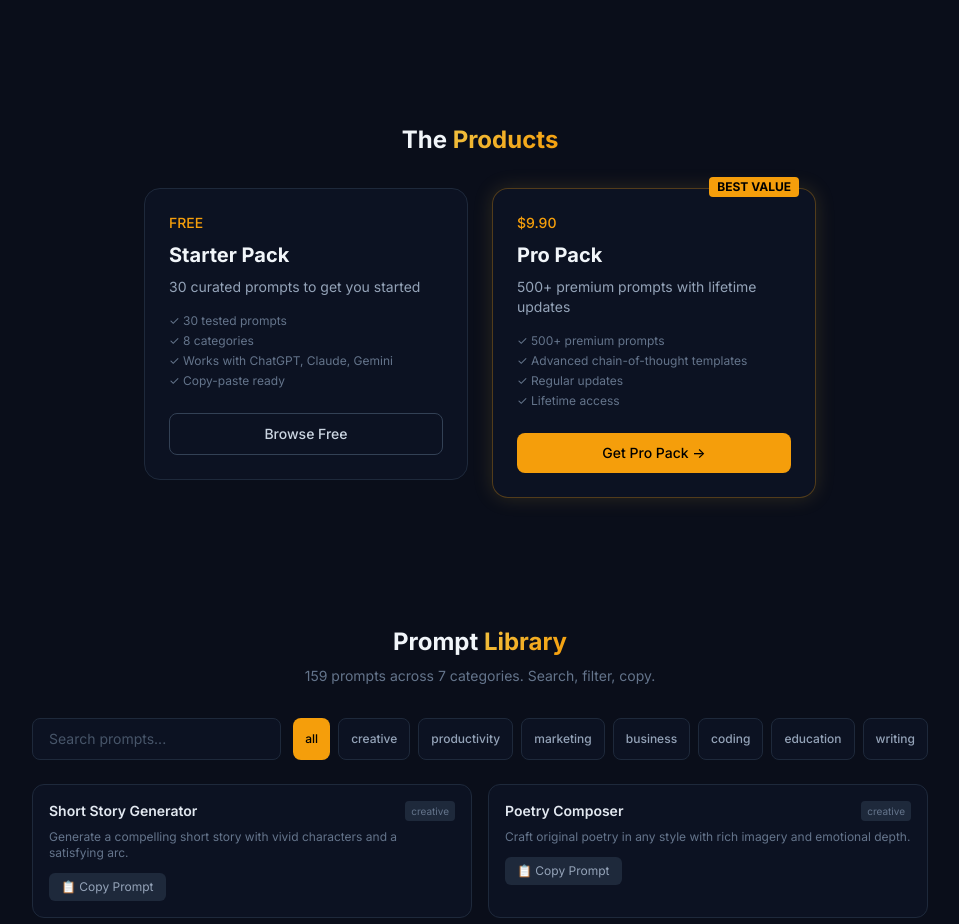
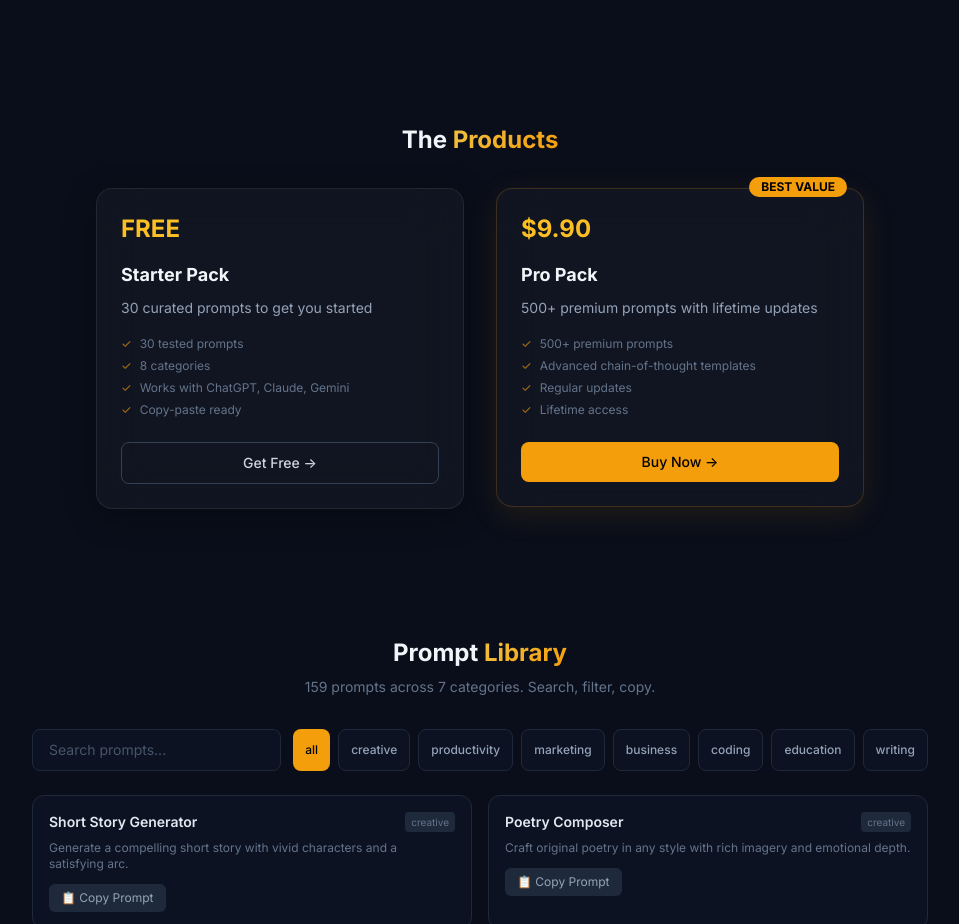
Before and after one commit to kax168/promptvault, a Next.js app: page / in a window 1280 px wide. Shown: the part 1320-2244 px from the top of the page, without its empty margins (160-1119 px from the left). Built offline with nearby package versions, Linux system fonts and the light colour scheme.

Commit message:
🃏 Add glassmorphism ProductCard with hover animations

```diff
--- /dev/null
+++ b/src/components/ProductCard.tsx
@@ -0,0 +1,111 @@
+"use client";
+import { motion } from "framer-motion";
+import { Button } from "@/components/ui/Button";
+import { cn } from "@/lib/utils";
+
+interface ProductCardProps {
+  title: string;
+  description: string;
+  price: number;
+  originalPrice?: number;
+  isFree?: boolean;
+  link: string;
+  featured?: boolean;
+  badge?: string;
+  features?: string[];
+  className?: string;
+}
+
+export function ProductCard({
+  title,
+  description,
+  price,
+  originalPrice,
+  isFree = false,
+  link,
+  featured = false,
+  badge,
+  features,
+  className,
+}: ProductCardProps) {
+  return (
+    <motion.div
+      whileHover={{ scale: 1.03, y: -4 }}
+      transition={{ type: "spring", stiffness: 300, damping: 20 }}
+      className={cn("relative group", className)}
+    >
+      {/* Glow effect on hover */}
+      <div
+        className={cn(
+          "absolute -inset-0.5 rounded-2xl opacity-0 group-hover:opacity-100 transition-opacity duration-500 blur-sm",
+          featured
+            ? "bg-gradient-to-r from-amber-500/30 to-orange-500/30"
+            : "bg-gradient-to-r from-slate-500/20 to-slate-400/20"
+        )}
+      />
+
+      {/* Card */}
+      <div
+        className={cn(
+          "relative rounded-2xl p-6 transition-all duration-300",
+          // Glassmorphism
+          "bg-white/[0.03] backdrop-blur-xl",
+          "border border-white/[0.08]",
+          "shadow-[0_8px_32px_rgba(0,0,0,0.3)]",
+          featured && "border-amber-500/20 shadow-[0_8px_32px_rgba(245,158,11,0.1)]"
+        )}
+      >
+        {/* Badge */}
+        {(badge || featured) && (
+          <div className="absolute -top-3 right-4 px-3 py-0.5 bg-amber-500 text-black text-xs font-bold rounded-full">
+            {badge || "BEST VALUE"}
+          </div>
+        )}
+
+        {/* Price */}
+        <div className="mb-4">
+          {isFree ? (
+            <span className="text-2xl font-bold text-amber-400">FREE</span>
+          ) : (
+            <div className="flex items-baseline gap-2">
+              <span className="text-2xl font-bold text-amber-400">
+                ${(price / 100).toFixed(2)}
+              </span>
+              {originalPrice && (
+                <span className="text-sm text-slate-600 line-through">
+                  ${(originalPrice / 100).toFixed(2)}
+                </span>
+              )}
+            </div>
+          )}
+        </div>
+
+        {/* Title & Description */}
+        <h3 className="text-lg font-bold text-slate-100 mb-2">{title}</h3>
+        <p className="text-sm text-slate-400 mb-4 leading-relaxed">{description}</p>
+
+        {/* Features */}
+        {features && features.length > 0 && (
+          <ul className="text-xs text-slate-500 space-y-1.5 mb-6">
+            {features.map((f, i) => (
+              <li key={i} className="flex items-center gap-2">
+                <span className="text-amber-500/70">✓</span> {f}
+              </li>
+            ))}
+          </ul>
+        )}
+
+        {/* CTA */}
+        <a href={link} className="block">
+          <Button
+            variant={featured || !isFree ? "gold" : "outline"}
+            className="w-full"
+            size="md"
+          >
+            {isFree ? "Get Free →" : "Buy Now →"}
+          </Button>
+        </a>
+      </div>
+    </motion.div>
+  );
+}
--- a/src/components/Products.tsx
+++ b/src/components/Products.tsx
@@ -1,44 +1,30 @@
 "use client";
+import products from "@/data/products.json";
+import { ProductCard } from "@/components/ProductCard";
+import { FadeIn, FadeInStagger, staggerItem } from "@/components/ui/Motion";
 import { motion } from "framer-motion";
-import products from "@/data/products.json";
-import { Card } from "@/components/ui/Card";
-import { Button } from "@/components/ui/Button";
-import { FadeIn, FadeInStagger, staggerItem } from "@/components/ui/Motion";
 
 export default function Products() {
   return (
     <section id="products" className="py-16 px-6">
-      <div className="max-w-2xl mx-auto">
+      <div className="max-w-3xl mx-auto">
         <FadeIn>
           <h2 className="text-2xl font-bold mb-8 text-center">
             The <span className="text-gradient">Products</span>
           </h2>
         </FadeIn>
-        <FadeInStagger className="grid md:grid-cols-2 gap-6">
+        <FadeInStagger className="grid md:grid-cols-2 gap-8">
           {products.products.map((p) => (
             <motion.div key={p.id} variants={staggerItem}>
-              <Card className={p.featured ? "border-amber-500/30 glow-gold relative" : "relative"}>
-                {p.featured && (
-                  <div className="absolute -top-3 right-4 px-2 py-0.5 bg-amber-500 text-black text-xs font-bold rounded">
-                    BEST VALUE
-                  </div>
-                )}
-                <div className="p-6">
-                  <div className="text-sm text-amber-500 font-medium mb-2">{p.priceLabel}</div>
-                  <h3 className="text-xl font-bold mb-2">{p.name}</h3>
-                  <p className="text-slate-400 text-sm mb-4">{p.tagline}</p>
-                  <ul className="text-xs text-slate-500 space-y-1 mb-6">
-                    {p.features.map((f, i) => (
-                      <li key={i}>✓ {f}</li>
-                    ))}
-                  </ul>
-                  <a href={p.ctaLink || p.stripeLink || p.gumroadLink || "#"}>
-                    <Button variant={p.featured ? "gold" : "outline"} className="w-full">
-                      {p.cta}
-                    </Button>
-                  </a>
-                </div>
-              </Card>
+              <ProductCard
+                title={p.name}
+                description={p.tagline}
+                price={p.price}
+                isFree={p.price === 0}
+                link={p.ctaLink || p.stripeLink || p.gumroadLink || "#"}
+                featured={p.featured}
+                features={p.features}
+              />
             </motion.div>
           ))}
         </FadeInStagger>
```
